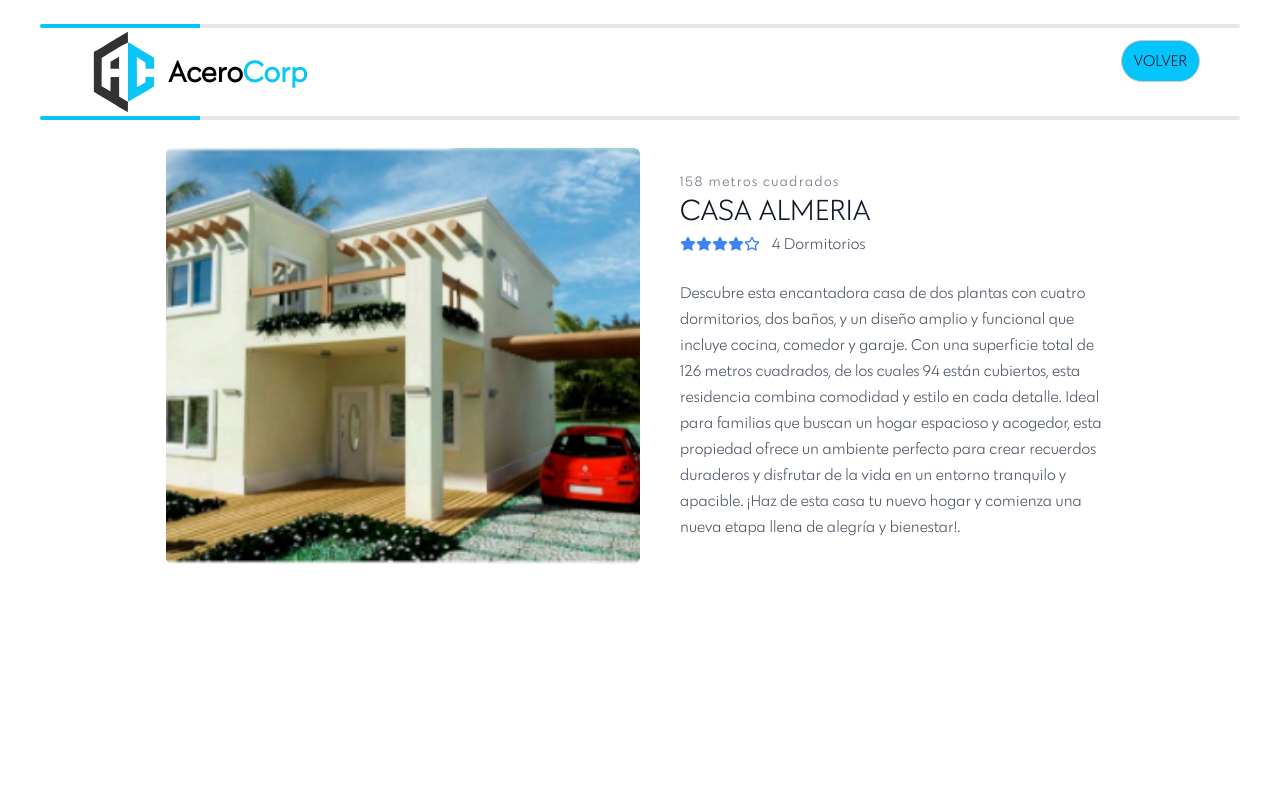
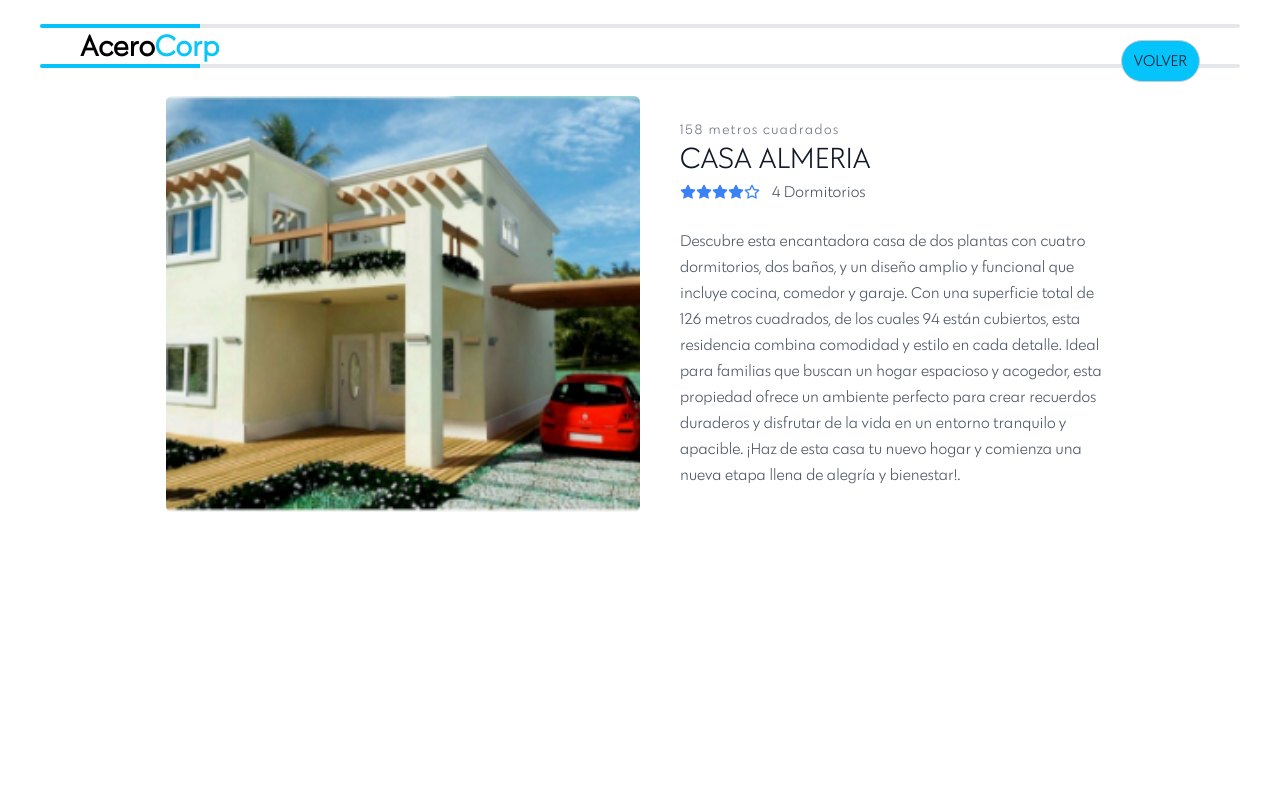
Before and after one commit to PIERSANTICARDENAS/aceroCorp, a React (Vite) app: page /DetallePropuestaPage/1 in a window 1280 px wide. Shown: the top 800 px of the page. Built offline with nearby package versions, Linux system fonts and the light colour scheme.

Commit message:
Se saca por error

```diff
--- a/src/pages/DetallePropuestaPage.jsx
+++ b/src/pages/DetallePropuestaPage.jsx
@@ -192,7 +192,7 @@ const DetallePropuestaPage = () => {
               <div className="w-40 h-full bg-AceroCorp"></div>
             </div>
             <Link to="/PropuestasPage" className="hidden sm:flex text-AceroCorp ml-10 items-center">
-              <img loading="lazy" className="w-20 h-20 items-right m-1" src="../../public/Logo_AceroCorp.svg" />
+              {/* <img loading="lazy" className="w-20 h-20 items-right m-1" src="../../public/Logo_AceroCorp.svg" /> */}
               <span className="text-3xl text-black"> <b>Acero</b> </span>
               <span className="text-3xl text-AceroCorp"> <b>Corp</b> </span>
             </Link>
```
